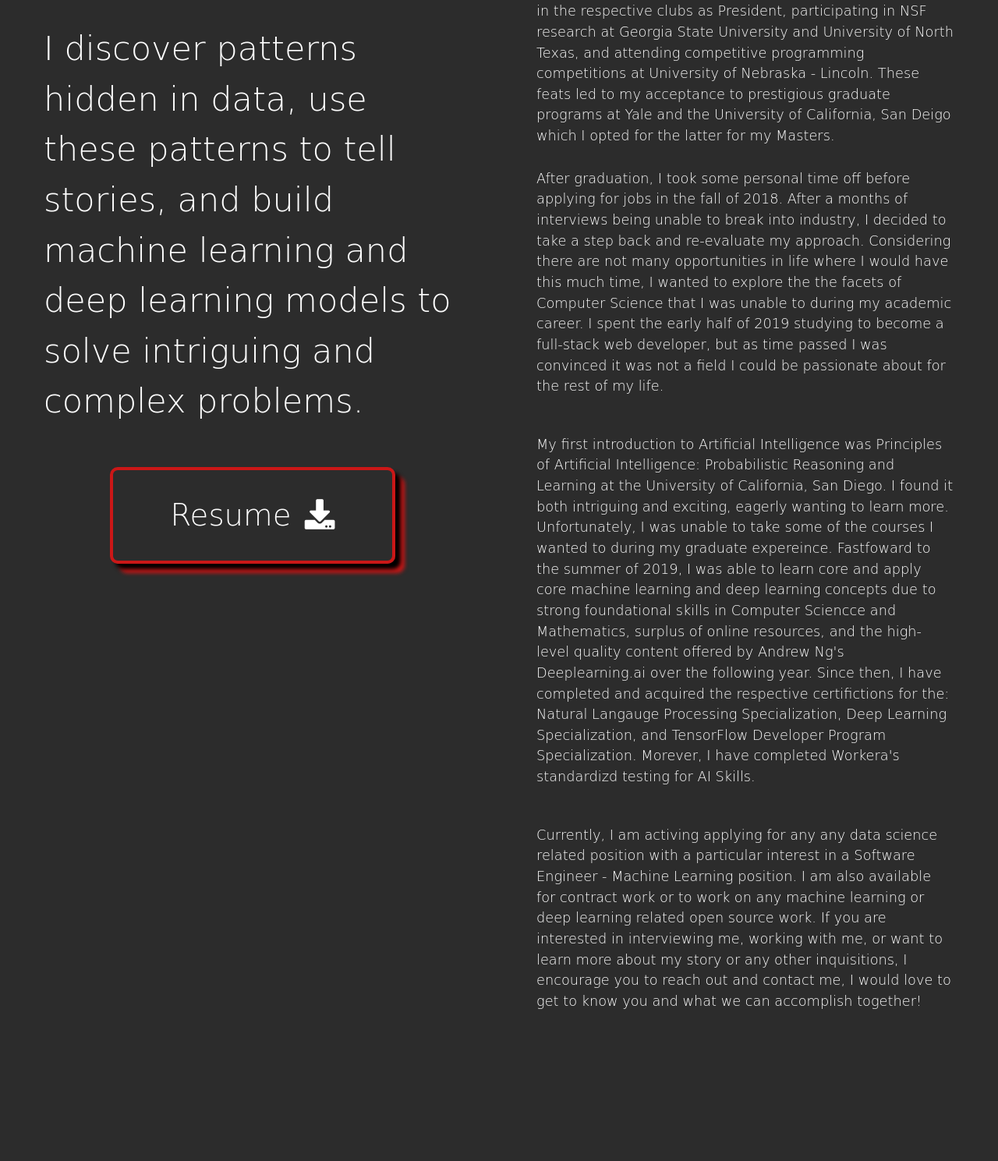
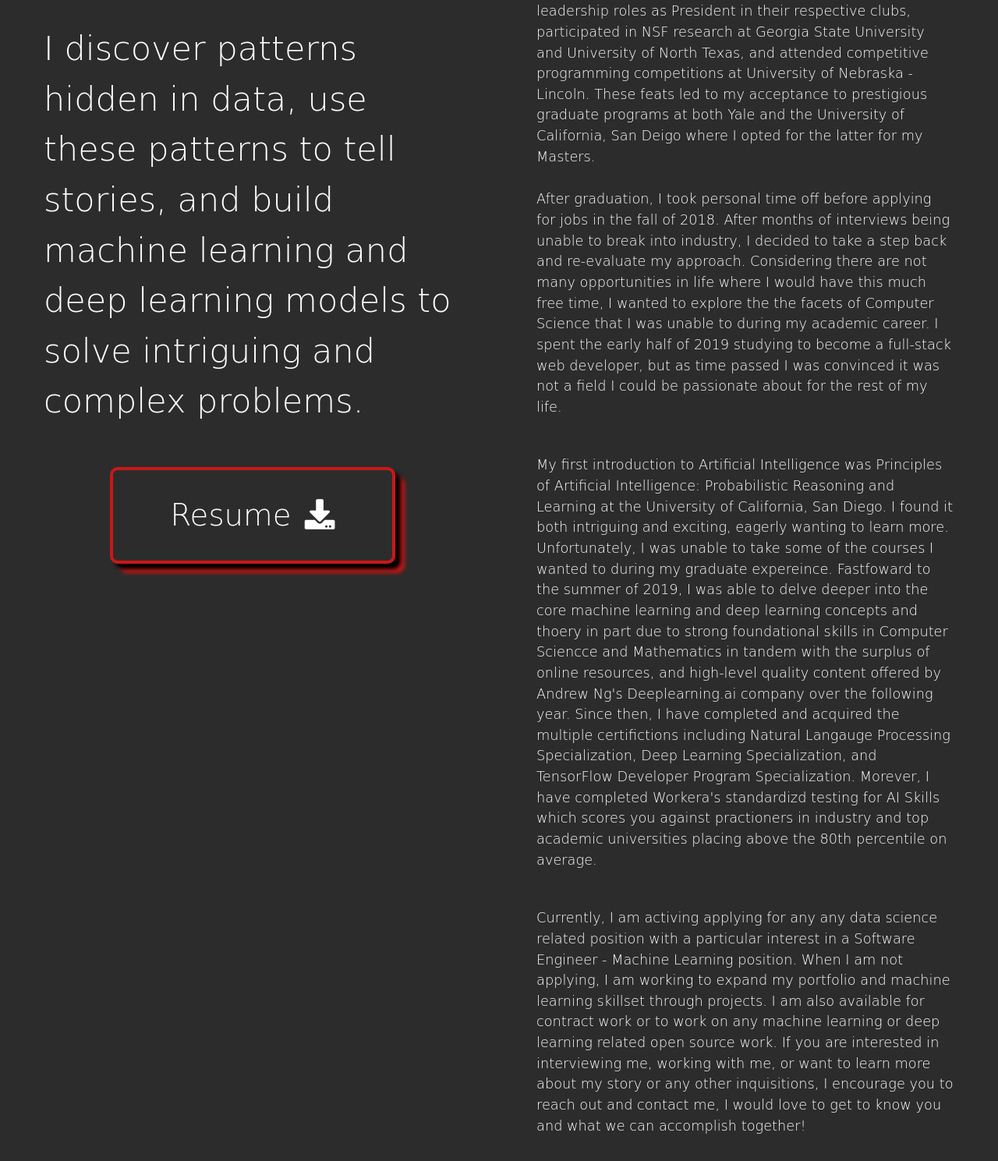
Before and after one commit to jlilleberg/Website, a plain HTML site: page About/about.html in a window 1280 px wide. Shown: the part 527-2016 px from the top of the page at 78% size. Before the commit the page ends 1856 px from the top, so only its background shows below. Drawn offline with nearby package versions, Linux system fonts and the light colour scheme; a web font is replaced by a local one.

Commit message:
update about

```diff
--- a/About/about.html
+++ b/About/about.html
@@ -187,18 +187,18 @@
         <div class="row text-white d-flex justify-content-center">
           <p id="my-story-text" class="mx-5 mt-5">My Story</p>
           <p class="paragraph-font mx-5 my-1">
-            The ability to express myself and has been at the core of every major decision I have made in life. It is the reason I majored in Computer Science and Mathematics and ultimately graduated Summa Cum Laude. I involved myself in these fields beyond coursework through leadership roles in the respective clubs as President, participating in NSF research at Georgia State University and University of North Texas, and attending competitive programming competitions at University of Nebraska - Lincoln. These feats led to my acceptance to prestigious graduate programs at Yale and the University of California, San Deigo which I opted for the latter for my Masters.
+            The ability to express myself has been at the core of every major decision I have made in life. It is the reason I majored in Computer Science and Mathematics striving to, and succeeding, in graduating Summa Cum Laude. I involved myself in these fields beyond coursework through leadership roles as President in their respective clubs, participated in NSF research at Georgia State University and University of North Texas, and attended competitive programming competitions at University of Nebraska - Lincoln. These feats led to my acceptance to prestigious graduate programs at both Yale and the University of California, San Deigo where I opted for the latter for my Masters.
           </p>
           <p class="paragraph-font mx-5 my-4">
-            After graduation, I took some personal time off before applying for jobs in the fall of 2018. After a months of interviews being unable to break into industry, I decided to take a step back and re-evaluate my approach. Considering there are not many opportunities in life where I would have this much time, I wanted to explore the the facets of Computer Science that I was unable to during my academic career. I spent the early half of 2019 studying to become a full-stack web developer, but as time passed I was convinced it was not a field I could be passionate about for the rest of my life.
+            After graduation, I took personal time off before applying for jobs in the fall of 2018. After months of interviews being unable to break into industry, I decided to take a step back and re-evaluate my approach. Considering there are not many opportunities in life where I would have this much free time, I wanted to explore the the facets of Computer Science that I was unable to during my academic career. I spent the early half of 2019 studying to become a full-stack web developer, but as time passed I was convinced it was not a field I could be passionate about for the rest of my life.
           </p>
 
           <p class="paragraph-font mx-5 my-4">
-            My first introduction to Artificial Intelligence was Principles of Artificial Intelligence: Probabilistic Reasoning and Learning at the University of California, San Diego. I found it both intriguing and exciting, eagerly wanting to learn more. Unfortunately, I was unable to take some of the courses I wanted to during my graduate expereince. Fastfoward to the summer of 2019, I was able to learn core and apply core machine learning and deep learning concepts due to strong foundational skills in Computer Sciencce and Mathematics, surplus of online resources, and the high-level quality content offered by Andrew Ng's Deeplearning.ai over the following year. Since then, I have completed and acquired the respective certifictions for the: Natural Langauge Processing Specialization, Deep Learning Specialization, and TensorFlow Developer Program Specialization. Morever, I have completed Workera's standardizd testing for AI Skills.
+            My first introduction to Artificial Intelligence was Principles of Artificial Intelligence: Probabilistic Reasoning and Learning at the University of California, San Diego. I found it both intriguing and exciting, eagerly wanting to learn more. Unfortunately, I was unable to take some of the courses I wanted to during my graduate expereince. Fastfoward to the summer of 2019, I was able to delve deeper into the core machine learning and deep learning concepts and thoery in part due to strong foundational skills in Computer Sciencce and Mathematics in tandem with the surplus of online resources, and high-level quality content offered by Andrew Ng's Deeplearning.ai company over the following year. Since then, I have completed and acquired the multiple certifictions including Natural Langauge Processing Specialization, Deep Learning Specialization, and TensorFlow Developer Program Specialization. Morever, I have completed Workera's standardizd testing for AI Skills which scores you against practioners in industry and top academic universities placing above the 80th percentile on average.
           </p>
 
           <p class="paragraph-font mx-5 my-4">
-            Currently, I am activing applying for any any data science related position with a particular interest in a Software Engineer - Machine Learning position. I am also available for contract work or to work on any machine learning or deep learning related open source work. If you are interested in interviewing me, working with me, or want to learn more about my story or any other inquisitions, I encourage you to reach out and contact me, I would love to get to know you and what we can accomplish together!
+            Currently, I am activing applying for any any data science related position with a particular interest in a Software Engineer - Machine Learning position. When I am not applying, I am working to expand my portfolio and machine learning skillset through projects. I am also available for contract work or to work on any machine learning or deep learning related open source work. If you are interested in interviewing me, working with me, or want to learn more about my story or any other inquisitions, I encourage you to reach out and contact me, I would love to get to know you and what we can accomplish together!
           </p>
 
         </div>
```
